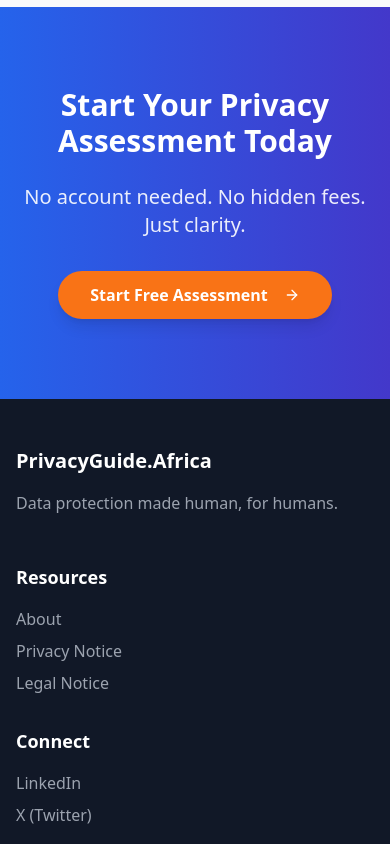
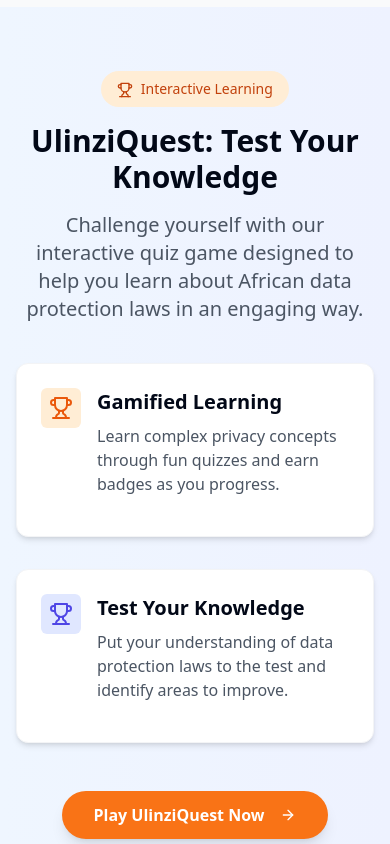
Before and after one commit to PrivacyGuideAfrica/Privacy-Guide, a React (Vite) app: page / in a window 390 px wide. Shown: the part 3960-4804 px from the top of the page. Built offline with nearby package versions, Linux system fonts and the light colour scheme.

Commit message:
Implement plan
Implement the changes described in the prompt.

```diff
--- a/src/components/Navbar.tsx
+++ b/src/components/Navbar.tsx
@@ -1,6 +1,6 @@
 
 import { Button } from "@/components/ui/button";
-import { Menu } from "lucide-react";
+import { Menu, Trophy } from "lucide-react";
 import { useState } from "react";
 import { Link } from "react-router-dom";
 
@@ -24,6 +24,14 @@ export const Navbar = () => {
             </Button>
             <Button variant="ghost" asChild>
               <Link to="/countries">Explore Modules</Link>
+            </Button>
+            <Button
+              variant="outline"
+              className="border-orange-500 text-orange-500 hover:bg-orange-50"
+              onClick={() => window.open("https://quest.privacyguide.africa", "_blank")}
+            >
+              <Trophy className="mr-1 h-4 w-4" />
+              UlinziQuest
             </Button>
             <Button variant="default" className="bg-orange-500 hover:bg-orange-600" asChild>
               <Link to="/countries">Start Free Assessment</Link>
@@ -53,6 +61,14 @@ export const Navbar = () => {
               <Button variant="ghost" asChild className="justify-start">
                 <Link to="/countries">Explore Modules</Link>
               </Button>
+              <Button
+                variant="outline"
+                className="border-orange-500 text-orange-500 hover:bg-orange-50 justify-start"
+                onClick={() => window.open("https://quest.privacyguide.africa", "_blank")}
+              >
+                <Trophy className="mr-1 h-4 w-4" />
+                UlinziQuest
+              </Button>
               <Button variant="default" className="bg-orange-500 hover:bg-orange-600 justify-start" asChild>
                 <Link to="/countries">Start Free Assessment</Link>
               </Button>
--- /dev/null
+++ b/src/components/sections/UlinziQuest.tsx
@@ -0,0 +1,65 @@
+
+import { ArrowRight, Trophy } from "lucide-react";
+import { Button } from "@/components/ui/button";
+
+const UlinziQuest = () => {
+  return (
+    <section className="py-16 bg-gradient-to-r from-blue-50 to-indigo-50">
+      <div className="max-w-7xl mx-auto px-4 sm:px-6 lg:px-8">
+        <div className="text-center mb-10">
+          <div className="inline-block p-2 px-4 rounded-full bg-orange-100 text-orange-700 font-medium text-sm mb-4">
+            <Trophy className="inline-block mr-1 h-4 w-4" /> Interactive Learning
+          </div>
+          <h2 className="text-3xl font-bold mb-4">UlinziQuest: Test Your Knowledge</h2>
+          <p className="text-xl text-gray-600 max-w-3xl mx-auto">
+            Challenge yourself with our interactive quiz game designed to help you learn
+            about African data protection laws in an engaging way.
+          </p>
+        </div>
+
+        <div className="flex flex-col md:flex-row items-center justify-center gap-8 max-w-4xl mx-auto">
+          <div className="bg-white p-6 rounded-xl shadow-md border border-gray-100 w-full md:w-1/2">
+            <div className="flex items-start mb-4">
+              <div className="flex-shrink-0 bg-orange-100 p-2 rounded-md">
+                <Trophy className="h-6 w-6 text-orange-600" />
+              </div>
+              <div className="ml-4">
+                <h3 className="text-xl font-semibold mb-2">Gamified Learning</h3>
+                <p className="text-gray-600">
+                  Learn complex privacy concepts through fun quizzes and earn badges as you progress.
+                </p>
+              </div>
+            </div>
+          </div>
+
+          <div className="bg-white p-6 rounded-xl shadow-md border border-gray-100 w-full md:w-1/2">
+            <div className="flex items-start mb-4">
+              <div className="flex-shrink-0 bg-indigo-100 p-2 rounded-md">
+                <Trophy className="h-6 w-6 text-indigo-600" />
+              </div>
+              <div className="ml-4">
+                <h3 className="text-xl font-semibold mb-2">Test Your Knowledge</h3>
+                <p className="text-gray-600">
+                  Put your understanding of data protection laws to the test and identify areas to improve.
+                </p>
+              </div>
+            </div>
+          </div>
+        </div>
+
+        <div className="mt-12 text-center">
+          <Button
+            size="lg"
+            className="bg-orange-500 hover:bg-orange-600 text-white font-semibold text-base px-8 py-6 rounded-full shadow-lg hover:shadow-xl transition-all duration-300 transform hover:scale-105"
+            onClick={() => window.open("https://quest.privacyguide.africa", "_blank")}
+          >
+            Play UlinziQuest Now
+            <ArrowRight className="ml-2 h-5 w-5" />
+          </Button>
+        </div>
+      </div>
+    </section>
+  );
+};
+
+export default UlinziQuest;
--- a/src/components/shared/Footer.tsx
+++ b/src/components/shared/Footer.tsx
@@ -18,6 +18,7 @@ export const Footer = () => {
               <li><Link to="/about" className="text-gray-400 hover:text-white transition-colors">About</Link></li>
               <li><Link to="/privacy" className="text-gray-400 hover:text-white transition-colors">Privacy Notice</Link></li>
               <li><Link to="/legal-notice" className="text-gray-400 hover:text-white transition-colors">Legal Notice</Link></li>
+              <li><a href="https://quest.privacyguide.africa" target="_blank" rel="noopener noreferrer" className="text-gray-400 hover:text-white transition-colors">UlinziQuest</a></li>
             </ul>
           </div>
           <div>
--- a/src/pages/Index.tsx
+++ b/src/pages/Index.tsx
@@ -7,6 +7,7 @@ import { CountrySelector } from "@/components/CountrySelector";
 import WhoItsFor from "@/components/sections/WhoItsFor";
 import HowItWorks from "@/components/sections/HowItWorks";
 import WhyPrivacyGuide from "@/components/sections/WhyPrivacyGuide";
+import UlinziQuest from "@/components/sections/UlinziQuest";
 import { Link } from "react-router-dom";
 import { Footer } from "@/components/shared/Footer";
 
@@ -168,6 +169,9 @@ const Index = () => {
       {/* Why Privacy Guide Section */}
       <WhyPrivacyGuide />
 
+      {/* UlinziQuest Section */}
+      <UlinziQuest />
+
       {/* CTA Section */}
       <div className="bg-gradient-to-r from-blue-600 to-indigo-700 text-white py-20">
         <div className="max-w-5xl mx-auto px-4 sm:px-6 lg:px-8 text-center">
```
